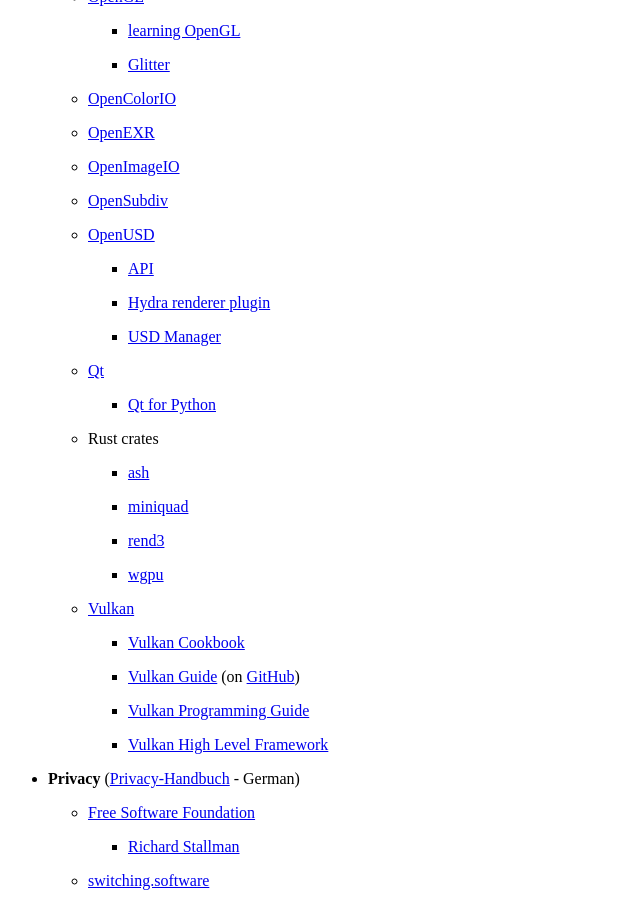
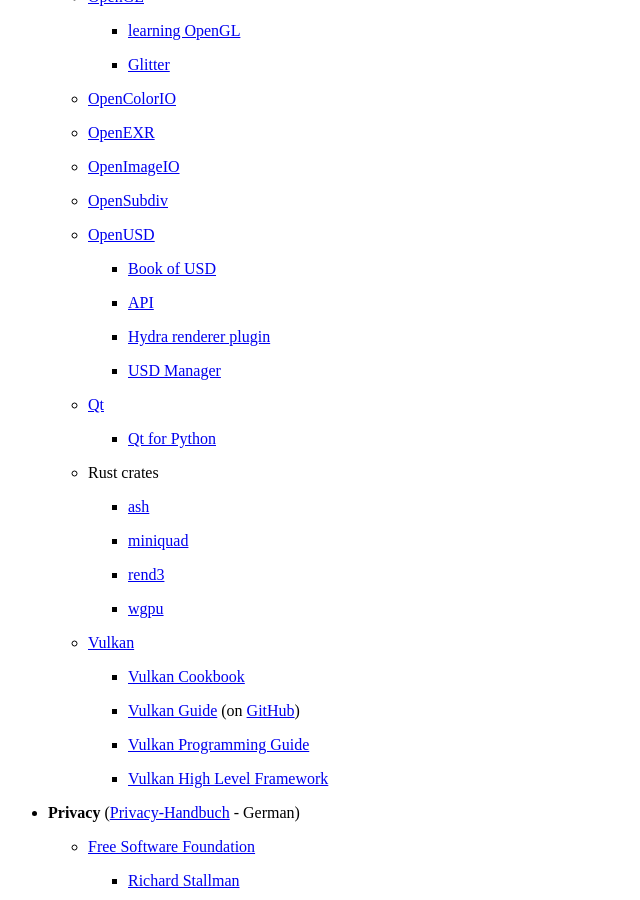
Before and after one commit to wahn/jan_walter_org, a Jekyll site: the page built from links/index.md, in a window 1280 px wide and 900 px high, scrolled down 8829 px. Shown: the whole window, without its empty margins (0-640 px from the left). Built offline with Jekyll 4.4.1, drawn with Linux system fonts in a browser that asks for light colours.

Commit message:
Link to Book of USD.

```diff
--- a/links/index.md
+++ b/links/index.md
@@ -586,6 +586,8 @@
 
     - [OpenUSD](http://openusd.org)
 
+        + [Book of USD](https://remedy-entertainment.github.io/USDBook)
+
         + [API](https://graphics.pixar.com/usd/docs/api/index.html)
 
         + [Hydra renderer plugin](https://graphics.pixar.com/usd/docs/api/hd_embree_page_front.html)
```
